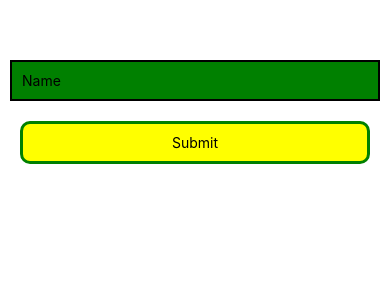
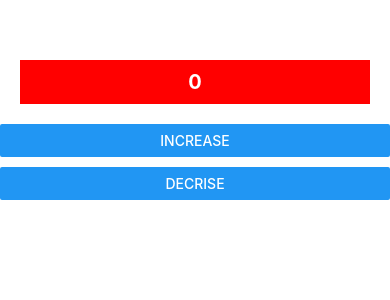
Before and after one commit to pmdev71/react-native-basic, a React Native app: screen / in a window 390 px wide. Shown: the top 300 px of the page. Built offline with nearby package versions, Linux system fonts and the light colour scheme.

Commit message:
DOM update using useEffect and increase & decrise value by button press

```diff
--- a/App.js
+++ b/App.js
@@ -13,29 +13,28 @@ import {
   Alert,
   Image,
 } from 'react-native';
-import { useState } from 'react';
+import { useState, useEffect } from 'react';
 import styles from './style';
 
 export default function App() {
-  const [name, setName] = useState('');
+  const [number, setNumber] = useState(0);
+
+  useEffect(() => {
+    console.warn('DOM updated', number);
+    // if (number > 10) {
+    //   console.warn('Name updated', number);
+    // }
+  });
 
   return (
     <View style={styles.container}>
-      <TextInput
-        style={styles.inputStyle}
-        onChangeText={(text) => setName(text)}
-        placeholder="Name"
-      />
-
-      <TouchableOpacity
-        onPress={() =>
-          Alert.alert('Your Details', 'Name is ' + name.toString())
-        }
-      >
-        <View style={styles.buttonStyle}>
-          <Text>Submit</Text>
-        </View>
-      </TouchableOpacity>
+      <Text style={styles.textStyle}>{number}</Text>
+      <View style={{ marginBottom: 10 }}>
+        <Button title="Increase" onPress={() => setNumber(number + 1)} />
+      </View>
+      <View style={{ marginBottom: 10 }}>
+        <Button title="Decrise" onPress={() => setNumber(number - 1)} />
+      </View>
     </View>
   );
 }
--- a/style.js
+++ b/style.js
@@ -34,6 +34,16 @@ const styles = StyleSheet.create({
     borderColor: 'green',
     borderRadius: 10,
   },
+  textStyle: {
+    backgroundColor: 'red',
+    fontSize: 20,
+    fontWeight: '700',
+    color: 'white',
+    padding: 10,
+    margin: 10,
+    margin: 20,
+    textAlign: 'center',
+  },
 });
 
 export default styles;
```
